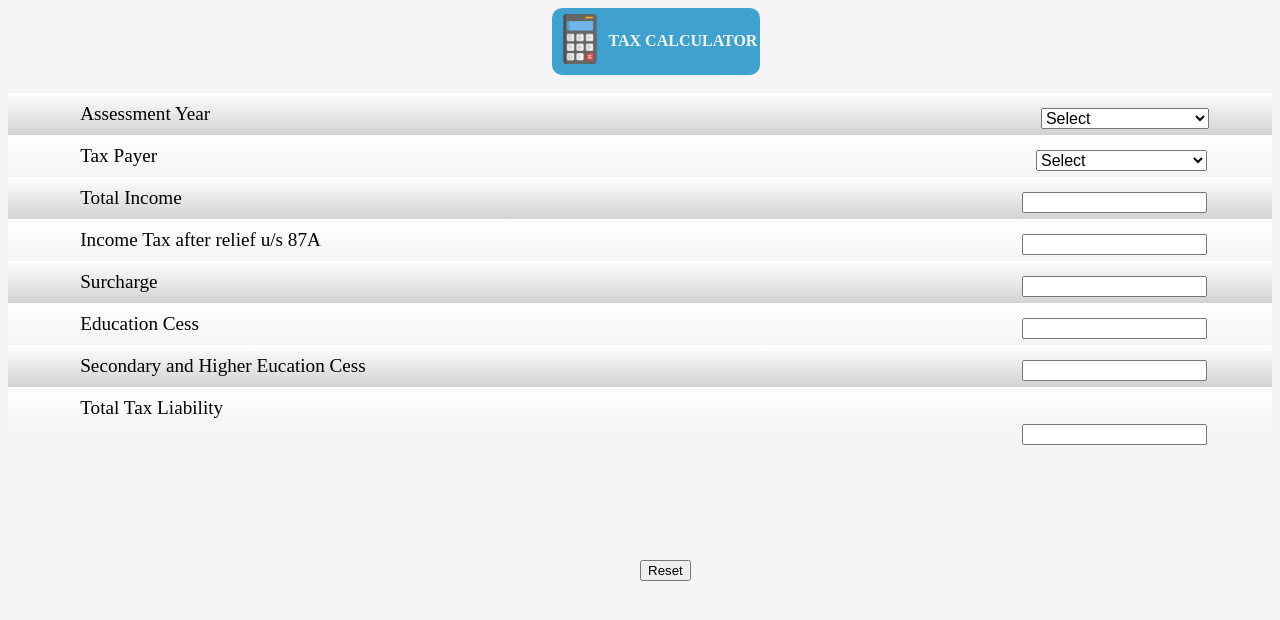
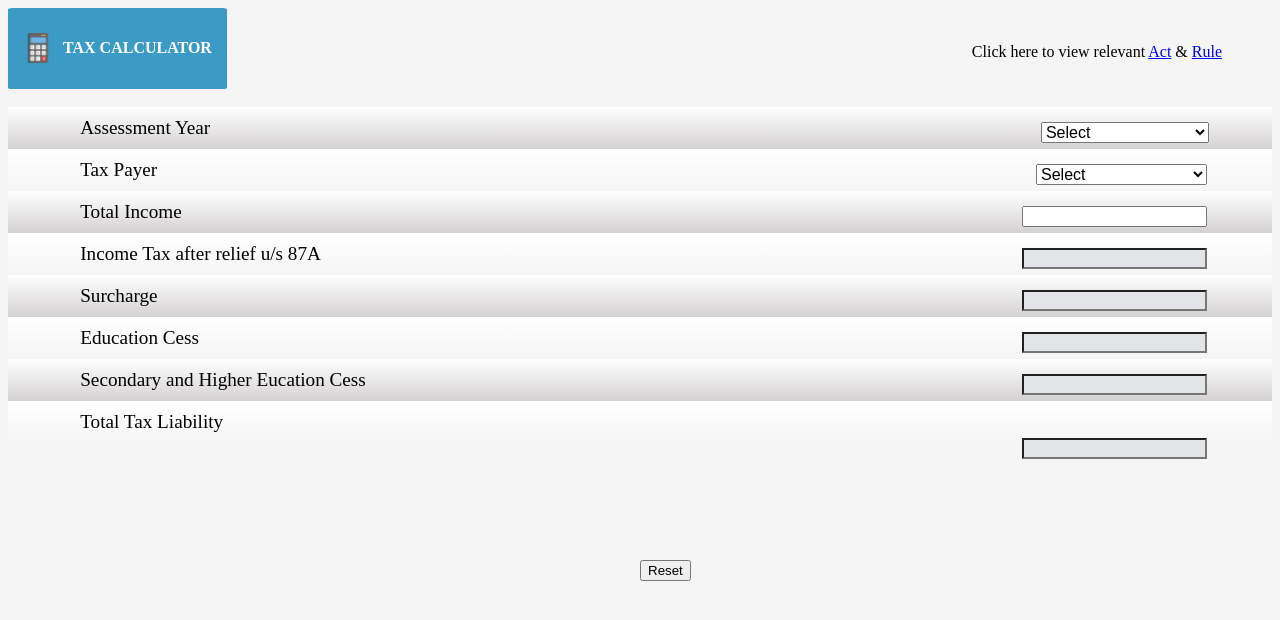
Before and after one commit to Sugi004/Guvi_Classes, a plain HTML site: page web.html in a window 1280 px wide. Drawn offline with Linux system fonts and the light colour scheme.

Commit message:
Tax Calculator

```diff
--- a/web.html
+++ b/web.html
@@ -11,12 +11,18 @@
 
 </head>
 <body style="background-color: whitesmoke;">
-    <table><tr>
-        <td><img src="calculator.png" style="width: 50px; height: 50px;"></td>
-        <td><h4 style="color: whitesmoke;">TAX CALCULATOR</h4></td>
-    </tr></table><br>
+    <div style="display:inline-flex; padding: 10px 15px 10px 5px;  background-color: #3b9ac6; border-radius: 2%;">
+        <img src="calculator.png" style="width: 30px; height: 30px; float: left; padding: 15px 10px;" ><br>
+        <h4 style="margin-top: 1; color: white;">TAX CALCULATOR</h4>
+
+
+    </div>
+    <span style="float: right; padding: 35px 50px 0px;">Click here to view relevant <a href="https://incometaxindia.gov.in/Pages/acts/income-tax-act.aspx" target="_blank">Act</a> &
+        <a href="https://incometaxindia.gov.in/Pages/rules/income-tax-rules-1962.aspx" target="_blank">Rule</a></span>
+    <br><br>
 
     <form>
+    <div>
     <div class="body-year">
         <label style="padding-right: 65%; margin-left: 5%; font-size: larger;" >Assessment Year</label>
 
@@ -47,7 +53,7 @@
             <option value="Co-operative Society">Co-operative Society</option>
         </select>
 
-    </div>
+    </div class=total>
 
     <div class="body-income">
 
@@ -60,34 +66,34 @@
     <div class="body-after_relief">
 
             <label style="padding-right: 50%; margin-left: 5%; font-size: larger;" >Income Tax after relief u/s 87A</label>
-            <input type="number" name="income" size="20" style="float: right; margin: 5px; margin-right: 55px; text-align: right;" >
+            <input type="number" name="income" size="20" style="float: right; margin: 5px; margin-right: 55px; text-align: right;background-color: rgb(226, 228, 231);" >
 
     </div>
 
     <div class="body-surcharge">
 
             <label style="padding-right: 65%; margin-left: 5%; font-size: larger;" >Surcharge</label>
-            <input type="number" name="income" size="20" style="float: right; margin: 5px; margin-right: 55px; text-align: right;" >
+            <input type="number" name="income" size="20" style="float: right; margin: 5px; margin-right: 55px; text-align: right;background-color: rgb(226, 228, 231);" >
 
     </div>
 
     <div class="body-education">
 
             <label style="padding-right: 65%; margin-left: 5%; font-size: larger;" >Education Cess</label>
-            <input type="number" name="income" size="20" style="float: right; margin: 5px; margin-right: 55px; text-align: right;" >
+            <input type="number" name="income" size="20" style="float: right; margin: 5px; margin-right: 55px; text-align: right;background-color: rgb(226, 228, 231);" >
 
     </div>
 
     <div class="body-secndary">
 
             <label style="padding-right: 48%; margin-left: 5%; font-size: larger;" >Secondary and Higher Eucation Cess</label>
-            <input type="number" name="income" size="20" style="float: right; margin: 5px; margin-right: 55px; text-align: right;" >
+            <input type="number" name="income" size="20" style="float: right; margin: 5px; margin-right: 55px; text-align: right;background-color: rgb(226, 228, 231);" >
 
     </div>
 
     <div class="body-total">
             <label style="padding-right: 65%; margin-left: 5%; font-size: larger;" >Total Tax Liability</label>
-            <input type="number" name="income" size="20" style="float: right; margin: 5px; margin-right: 55px; text-align: right;" >
+            <input type="number" name="income" size="20" style="float: right; margin: 5px; margin-right: 55px; text-align: right;background-color: rgb(226, 228, 231);" >
 
     </div><br>
 
@@ -97,6 +103,12 @@
             <input type="reset" id="reset" value="Reset" name="reset" style="text-align: center; justify-content: center; ">
 
     </div>
+</div>
 </form>
+
+
+
+
+
 </body>
 </html>
```
